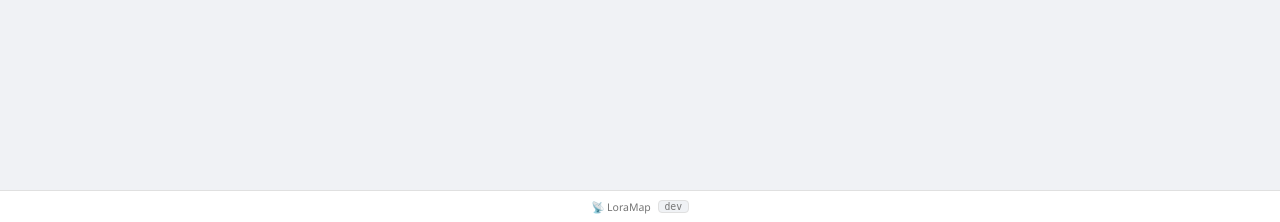
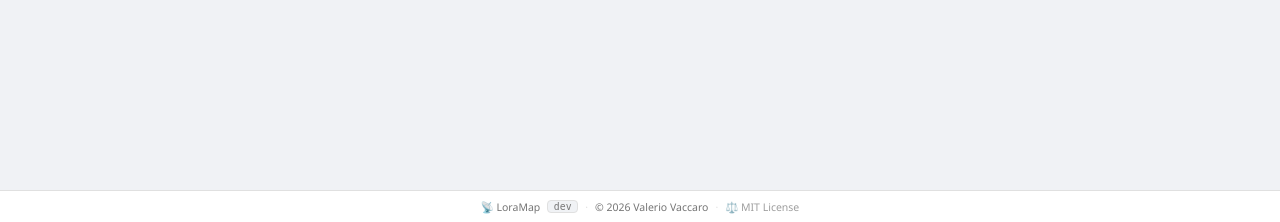
Before and after one commit to valerio-vaccaro/LoraMap, a Flask app: page /data in a window 1280 px wide. Shown: the part 578-800 px from the top of the page. Run offline with Flask 3, Linux system fonts and the light colour scheme; the visitor is signed in with stand-in values (Sample User, id 1); data that the repository does not hold is empty.

Commit message:
add more info to footer bar

```diff
--- a/app.py
+++ b/app.py
@@ -32,6 +32,11 @@ app.config.from_object(Config)
 
 db.init_app(app)
 app.jinja_env.globals['app_version'] = APP_VERSION
+
+
+@app.context_processor
+def inject_globals():
+    return {'now': datetime.utcnow()}
 migrate = Migrate(app, db)
 
 login_manager = LoginManager(app)
--- a/static/css/style.css
+++ b/static/css/style.css
@@ -801,6 +801,8 @@ body.content-page { display: flex; flex-direction: column; }
     font-size: 0.7rem;
     color: var(--text-muted, #888);
 }
+.footer-sep  { color: var(--border, #ccc); }
+.footer-license { opacity: 0.7; }
 
 /* ── Responsive ──────────────────────────────────────────────────────────── */
 @media (max-width: 900px) {
--- a/templates/base.html
+++ b/templates/base.html
@@ -41,6 +41,10 @@
 <footer class="site-footer">
     <span>📡 LoraMap</span>
     <span class="footer-version">{{ app_version }}</span>
+    <span class="footer-sep">·</span>
+    <span>© {{ now.year }} Valerio Vaccaro</span>
+    <span class="footer-sep">·</span>
+    <span class="footer-license">⚖️ MIT License</span>
 </footer>
 
 {% block scripts %}{% endblock %}
```
